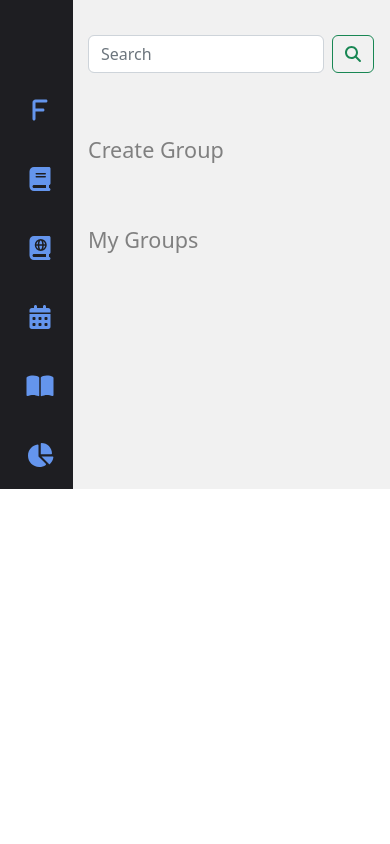
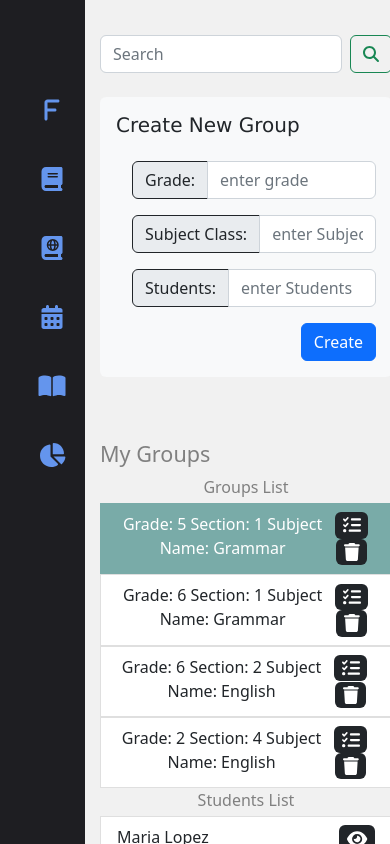
Before and after one commit to Funread/funread, a React (Create React App) app in the folder frontend/: page /POC/FR-314 in a window 390 px wide. Built offline with nearby package versions, Linux system fonts and the light colour scheme.

Commit message:
Componente, Union y Responsive
Componente ListGroup
Responsice de StudentCard
Union de todos los componente de FR-314
Responsive general

```diff
--- /dev/null
+++ b/frontend/src/Components/Shared/ListGroups/ListGroups.css
@@ -0,0 +1,15 @@
+span{
+    color: grey;
+    text-align: left;
+  }
+
+.list-group-item-action.active {
+    background-color: #79ABA8; /* Cambia el color de fondo cuando el item está activo */
+    border-color: #79ABA8; /* Cambia el color del borde cuando el item está activo */
+    color: #ffffff; /* Cambia el color del texto cuando el item está activo */
+  }
+
+  .custom-pill {
+    background-color: #ff5733; /* Cambia el color de fondo del badge según tus preferencias */
+    color: #ffffff; /* Cambia el color del texto del badge según tus preferencias */
+  }
--- /dev/null
+++ b/frontend/src/Components/Shared/ListGroups/ListGroups.jsx
@@ -0,0 +1,165 @@
+import './ListGroups.css';
+import React, { useState } from 'react';
+import Col from 'react-bootstrap/Col';
+import ListGroup from 'react-bootstrap/ListGroup';
+import Row from 'react-bootstrap/Row';
+import Tab from 'react-bootstrap/Tab';
+import Badge from 'react-bootstrap/Badge';
+import {
+  faTrash,
+  faEye,
+  faListCheck
+} from '@fortawesome/free-solid-svg-icons'
+import { FontAwesomeIcon } from "@fortawesome/react-fontawesome";
+
+const GROUPS = [
+    {
+      id: 1,
+      grade: 5,
+      number_class: 1,
+      subject: 'Grammar',
+    },
+    {
+      id: 2,
+      grade: 6,
+      number_class: 1,
+      subject: 'Grammar',
+    },
+    {
+      id: 3,
+      number_class: 2,
+      grade: 6,
+      subject: 'English',
+    },
+    {
+      id: 4,
+      number_class: 4,
+      grade: 2,
+      subject: 'English',
+    },
+  ]
+
+  const STUDENTS = [
+    {
+      idStudent: 1,
+      idGroup: 1,
+      name: 'Maria Lopez',
+      image:'https://i.pinimg.com/564x/97/91/d7/9791d7260dee3f14f37f1e2913e659bb.jpg',
+      pendingTasks: 1,
+      completeTasks: 2,
+    },
+    {
+      idStudent: 2,
+      idGroup: 1,
+      name: 'Luci Lopez',
+      image:'https://pm1.aminoapps.com/7897/f7d2518c3e2086cea33d6540c3ca8a2280591d65r1-736-1003v2_uhq.jpg',
+      pendingTasks: 1,
+      completeTasks: 2,
+    },
+    {
+      idStudent: 3,
+      idGroup: 2,
+      name: 'Eduardo Lopez',
+      pendingTasks: 1,
+      image:'https://i.pinimg.com/564x/97/91/d7/9791d7260dee3f14f37f1e2913e659bb.jpg',
+      completeTasks: 2,
+    },
+    {
+      idStudent: 4,
+      idGroup: 2,
+      name: 'Carlos Mata',
+      pendingTasks: 1,
+      image:'https://i.pinimg.com/564x/97/91/d7/9791d7260dee3f14f37f1e2913e659bb.jpg',
+      completeTasks: 2,
+    },
+    {
+      idStudent: 5,
+      idGroup: 3,
+      name: 'Juan Vega',
+      image:'https://i.pinimg.com/564x/97/91/d7/9791d7260dee3f14f37f1e2913e659bb.jpg',
+      pendingTasks: 1,
+      completeTasks: 2,
+    },
+    {
+      idStudent: 6,
+      idGroup: 3,
+      name: 'Marcos Lopez',
+      image:'https://i.pinimg.com/564x/97/91/d7/9791d7260dee3f14f37f1e2913e659bb.jpg',
+      pendingTasks: 1,
+      completeTasks: 2,
+    }
+
+  ]
+
+const ListGroups = ({ toggleSidebar }) => {
+  const [key, setKey] = useState('#1')
+
+  return (
+    <>
+      <Tab.Container id="list-group-tabs-example" activeKey={key}
+        onSelect={(k) => setKey(k)}>
+        <Row>
+          <Col sm={6}>
+            <span>Groups List</span>
+            <ListGroup variant="flush" className='mt-1'>
+              {
+                GROUPS.map(({ id, number_class, grade, subject }) => (
+                  <div key={id}>
+                    <ListGroup.Item action eventKey={'#' + id} className="d-flex justify-content-between align-items-start">
+
+                      Grade: {grade}  Section: {number_class} Subject Name: {subject}
+                      <div>
+                        <Badge bg="dark"  data-toggle="tooltip" data-placement="bottom" title="Assign Task">
+                          <FontAwesomeIcon icon={faListCheck} size="xl" />
+                        </Badge>
+                        <Badge bg="dark" className='mx-1'  data-toggle="tooltip" data-placement="bottom" title="Delete Group">
+                          <FontAwesomeIcon icon={faTrash} size="xl" />
+                        </Badge>
+                      </div>
+                    </ListGroup.Item>
+                  </div>
+
+                ))
+              }
+            </ListGroup>
+          </Col>
+          <Col sm={6}>
+            <span>Students List</span>
+            <Tab.Content>
+              {GROUPS.map(({ id }) => (
+                <Tab.Pane eventKey={'#' + id}>
+                  <ListGroup variant="flush" className='mt-1'>
+                    {
+                      STUDENTS.filter(student => student.idGroup == id).map(({ idStudent, idGroup,image, name, pendingTasks, completeTasks }) => (
+                        <div key={idStudent}>
+
+                          <ListGroup.Item action className="d-flex justify-content-between align-items-start">
+
+                            {name}
+                            <Badge bg="dark" onClick={() => toggleSidebar({
+                              idStudent, idGroup,image, name, pendingTasks, completeTasks })} >
+                              <FontAwesomeIcon icon={faEye} size="xl" />
+                            </Badge>
+                          </ListGroup.Item>
+
+
+                        </div>
+                      ))
+
+                    }
+                  </ListGroup>
+
+                </Tab.Pane>
+              ))
+              }
+
+            </Tab.Content>
+          </Col>
+        </Row>
+      </Tab.Container>
+
+    </>
+  );
+}
+
+export default ListGroups;
--- a/frontend/src/Components/Shared/StudentCard/StudentCard.css
+++ b/frontend/src/Components/Shared/StudentCard/StudentCard.css
@@ -1,32 +1,38 @@
 
 
 .profileImagen{
-    display: flex;
-    width:300px;
+    justify-content: center;
     height:200px;
-    margin:25px ;
     margin-top: 2px;
-
 }
 
 .accordionBar{
-    margin: 30px;
+    padding-left: 1rem;
+    padding-top: 1rem;
     display: flex;
-    width: 250px;
-    height:100px;
+    width: 16rem;
 
 }
 
 .infoStudent{
-    text-align: center;
-    display: flex;
-    width: 300px;
-    margin:30px;
+    margin:1rem ;
+    margin-left: 1rem;
+    justify-content: center;
+ }
+
+.divstudentCard{
+    width: 18rem;
+    height: 580px;
+    padding: 1rem;
+    margin: 1rem;
+}
+.Accordion {
+
+    max-height: 100vh; /* Establece la altura máxima como el 100% de la altura de la ventana */
+    overflow-y: auto; /* Agrega una barra de desplazamiento vertical si el contenido es demasiado alto */
   }
 
-.div{
-    width: 380px;
-    height: 680px;
-    padding: 50px;
-    margin: 5px;
+.custum-accordion{
+    justify-content: center;
+
 }
--- a/frontend/src/POCFR-314/pocfr-314.css
+++ b/frontend/src/POCFR-314/pocfr-314.css
@@ -7,6 +7,7 @@ h4 {
   .sidebar-mobile {
     display: block;
   }
+
 
   @media screen and (min-width: 992px) {
     .sidebar-mobile {
@@ -32,7 +33,10 @@ h4 {
   }
 
   @media only screen and (max-width : 900px) {
-  .content_library{
-    padding-right: 4rem;
+  .content_group{
+    padding-right: 3rem;
   }
   }
+  .custom-padding {
+    padding-right: 2rem;
+  }
--- a/frontend/src/POCFR-314/pocfr-314.jsx
+++ b/frontend/src/POCFR-314/pocfr-314.jsx
@@ -5,37 +5,40 @@ import Form from "react-bootstrap/Form";
 import { FontAwesomeIcon } from "@fortawesome/react-fontawesome";
 import { faSearch } from "@fortawesome/free-solid-svg-icons";
 import SidebarBook from "../Components/Shared/SidebarBook/SidebarBook";
+import ListGroups from "../Components/Shared/ListGroups/ListGroups";
+import StudentCard from "../Components/Shared/StudentCard/StudentCard"
+import GroupCardProgress from "../Components/Shared/GroupCardProgress/GroupCardProgress"
+ import CardNewGroup from "../Components/Shared/CardNewGroup/CardNewGroup"
+const POC314 = () => {
+  const [showSidebar, setShowSidebar] = useState(false);
+  const [selectedStudent, setSelectedStudent] = useState(null);
 
-const POC314 = () => {
-  const [showSidebar, setShowSidebar] = useState(true);
-  const [selectedBook, setSelectedBook] = useState(null);
-
-  const toggleSidebar = (book) => {
-    if (!selectedBook) {
+  const toggleSidebar = (student) => {
+    if (!selectedStudent) {
       setShowSidebar(true);
-      setSelectedBook(book);
+      setSelectedStudent(student);
       return;
     }
 
-    if (selectedBook.id === book.id) {
+    if (selectedStudent.idStudent === student.idStudent) {
       setShowSidebar(false);
-      setSelectedBook(null);
+      setSelectedStudent(null);
       return;
     }
-    setSelectedBook(book);
+    setSelectedStudent(student);
   };
 
   return (
     <>
-      <div className="container-fluid p-0 text-center ">
+      <div className="container-fluid custom-padding text-center ">
         <div className="row flex-nowrap " style={{ height: "auto" }}>
           <SidebarBook></SidebarBook>
-
           <div
-            className={`sidenav ${showSidebar ? "col-sm-8" : "col-11"}`}
+            className={`sidenav ${showSidebar ? "col-sm-9" : "col-12"}`}
 
           >
-            <div style={{ maxWidth: "1100px" }} className="mx-auto content_library">
+            <div style={{ maxWidth: "1100px" }}
+             className="mx-auto content_group">
               <Form className="d-flex mt-1 pt-3">
                 <Form.Control
                   type="search"
@@ -50,23 +53,43 @@ const POC314 = () => {
                   />
                 </Button>
               </Form>
+             <CardNewGroup></CardNewGroup>
+              <h4>My Groups</h4>
+              <ListGroups toggleSidebar={toggleSidebar}/>
 
-              <h4>Create Group</h4>
+              {selectedStudent && (
+                <div
+                  className="sidebar-mobile mt-4"
+                  style={{ background: "#79ABA8" }}
+                >
+                  <StudentCard
+                    idStudent={selectedStudent?.idStudent}
+                    image={selectedStudent?.image}
+                    name={selectedStudent?.name}
+                    idGroup={selectedStudent?.idGroup}
+                    pendingTasks={selectedStudent?.pendingTasks}
+                    completeTasks={selectedStudent?.completeTasks}
+                  />
+                </div>
+              )}
 
-              <h4>My Groups</h4>
+              <GroupCardProgress></GroupCardProgress>
+              <br></br>
             </div>
           </div>
-          {selectedBook && (
+          {selectedStudent && (
             <div
               className="col-sm-3 p-0 sidebar-desktop"
               style={{ background: "#79ABA8" }}
             >
-              {/* <BookView
-                title={selectedBook?.title}
-                description={selectedBook?.description}
-                image={selectedBook?.image}
-                author={selectedBook?.author}
-              /> */}
+              <StudentCard
+                idStudent={selectedStudent?.idStudent}
+                image={selectedStudent?.image}
+                name={selectedStudent?.name}
+                idGroup={selectedStudent?.idGroup}
+                pendingTasks={selectedStudent?.pendingTasks}
+                completeTasks={selectedStudent?.completeTasks}
+              />
             </div>
           )}
         </div>
```
Also changed, not shown: frontend/src/Components/Shared/StudentCard/StudentCard.jsx (+11 -14 lines), frontend/src/Components/Shared/ListGroup/ListGroup.css (deleted), frontend/src/Components/Shared/ListGroup/ListGroup.jsx (deleted).
